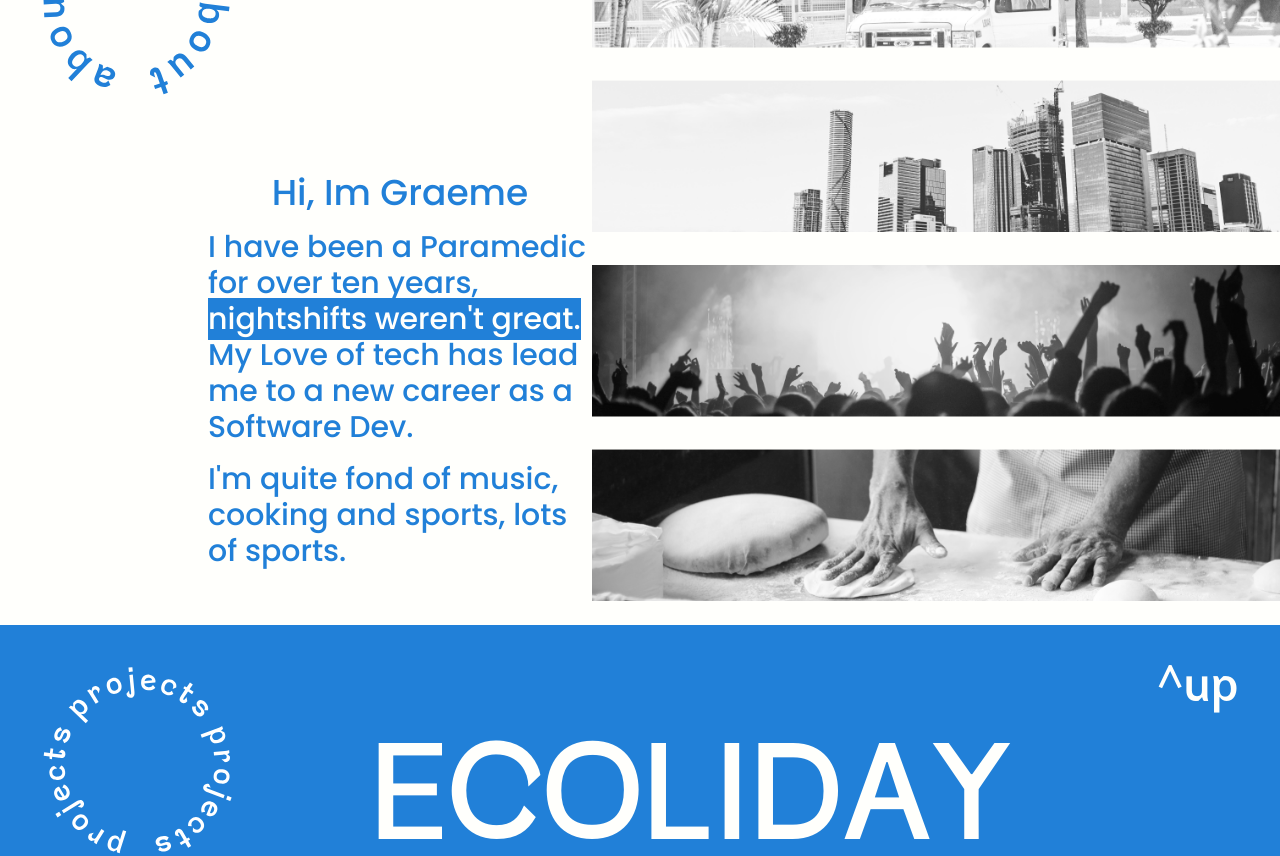
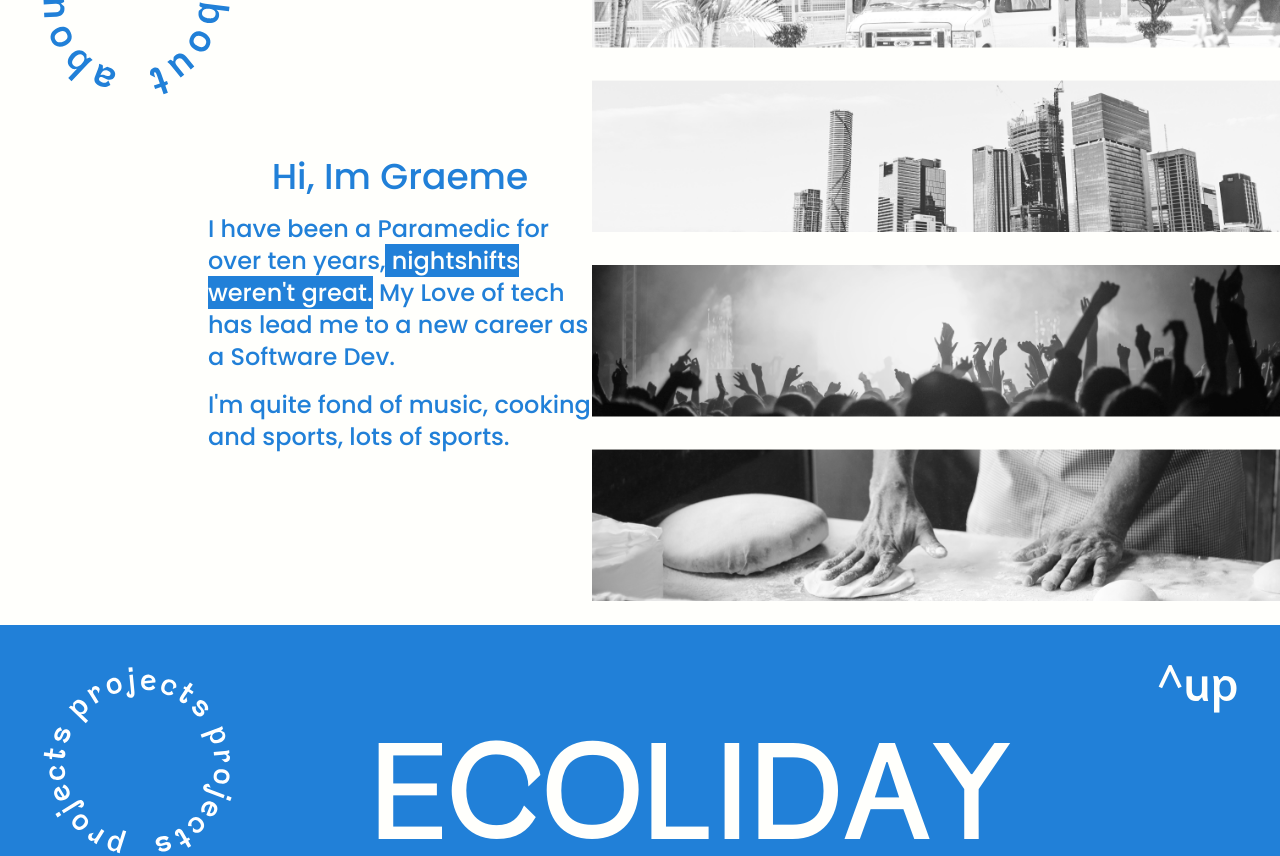
Before and after one commit to ghpaterson/personal-portfolio, a Next.js app: page / in a window 1280 px wide. Shown: the part 1000-1856 px from the top of the page. Built offline with nearby package versions, Linux system fonts and the light colour scheme.

Commit message:
spelling error

```diff
--- a/components/about.js
+++ b/components/about.js
@@ -15,7 +15,7 @@ export default function About() {
           <div className="p-8">
             <Image src={aboutCircle} width={200} />
           </div>
-          <div className=" flex flex-col justify-center items-center gap-4 w-96 lg:ml-52 lg:py-10 text-blu lg:text-3xl font-poppins">
+          <div className=" flex flex-col justify-center items-center gap-4 w-96 lg:ml-52 lg:py-6 text-blu lg:text-2xl font-poppins">
             <h1 className="lg:text-4xl">Hi, Im Graeme </h1>
             <p>
               I have been a Paramedic for over ten years,
--- a/components/projects.js
+++ b/components/projects.js
@@ -121,7 +121,7 @@ export default function Projects({ scrollToElement }) {
           <Headless />
           <div className="lg:px-6 lg:mt-24 mt-6">
             <Details
-              desc="Gosh! The world of Tech is exhausting. I'm trying to cram as mush as I can inside my aging brain. This is my personal blog where I share all the things I'm learning to no-one in particular. Probably not a high traffic site. I'm trying to keep active on there but this portfolio has taken longer than expected"
+              desc="Gosh! The world of Tech is exhausting. I'm trying to cram as much as I can inside my aging brain. This is my personal blog where I share all the things I'm learning to no-one in particular. Probably not a high traffic site. I'm trying to keep active on there but this portfolio has taken longer than expected"
               stack="JS | REACT | NEXT | HYGRAPH CMS | GRAPHQL | TAILWIND"
             />
           </div>
```
